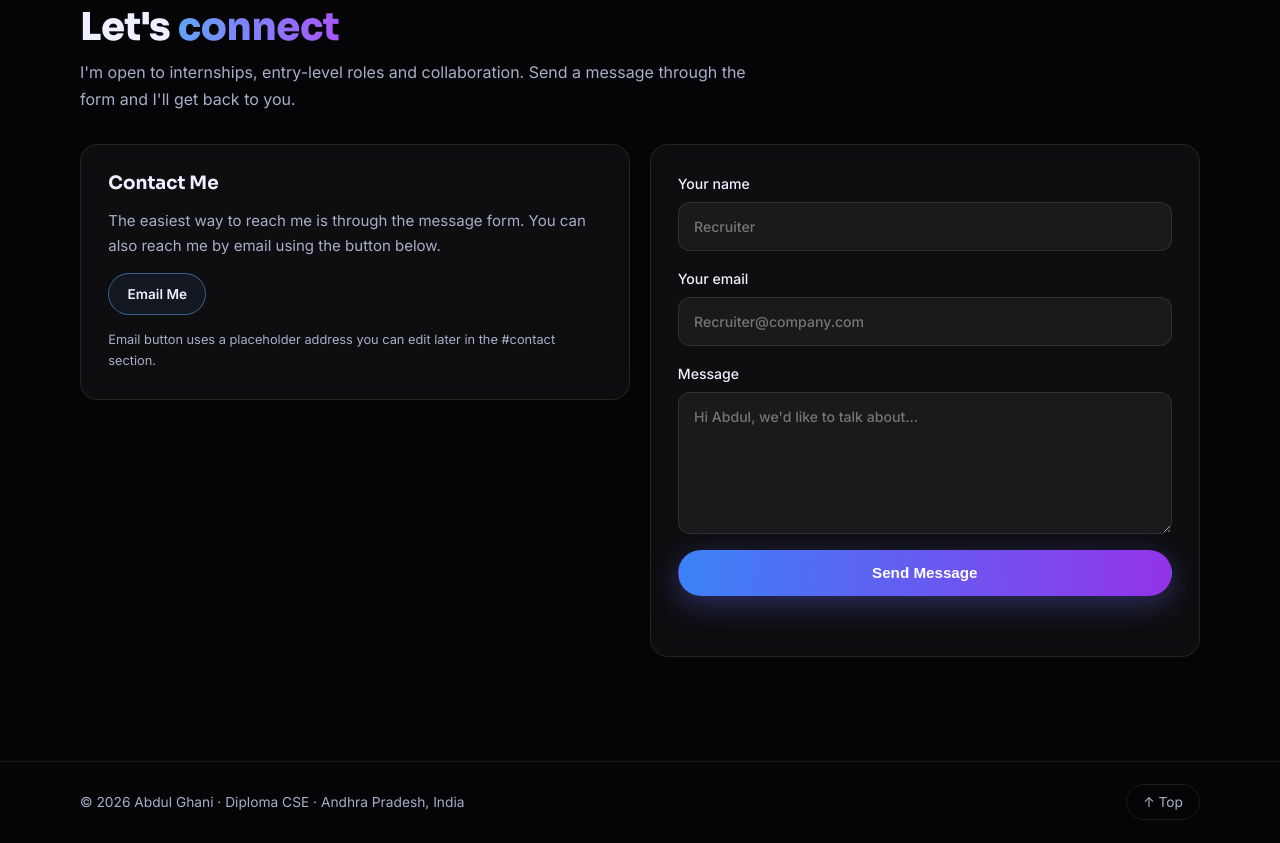
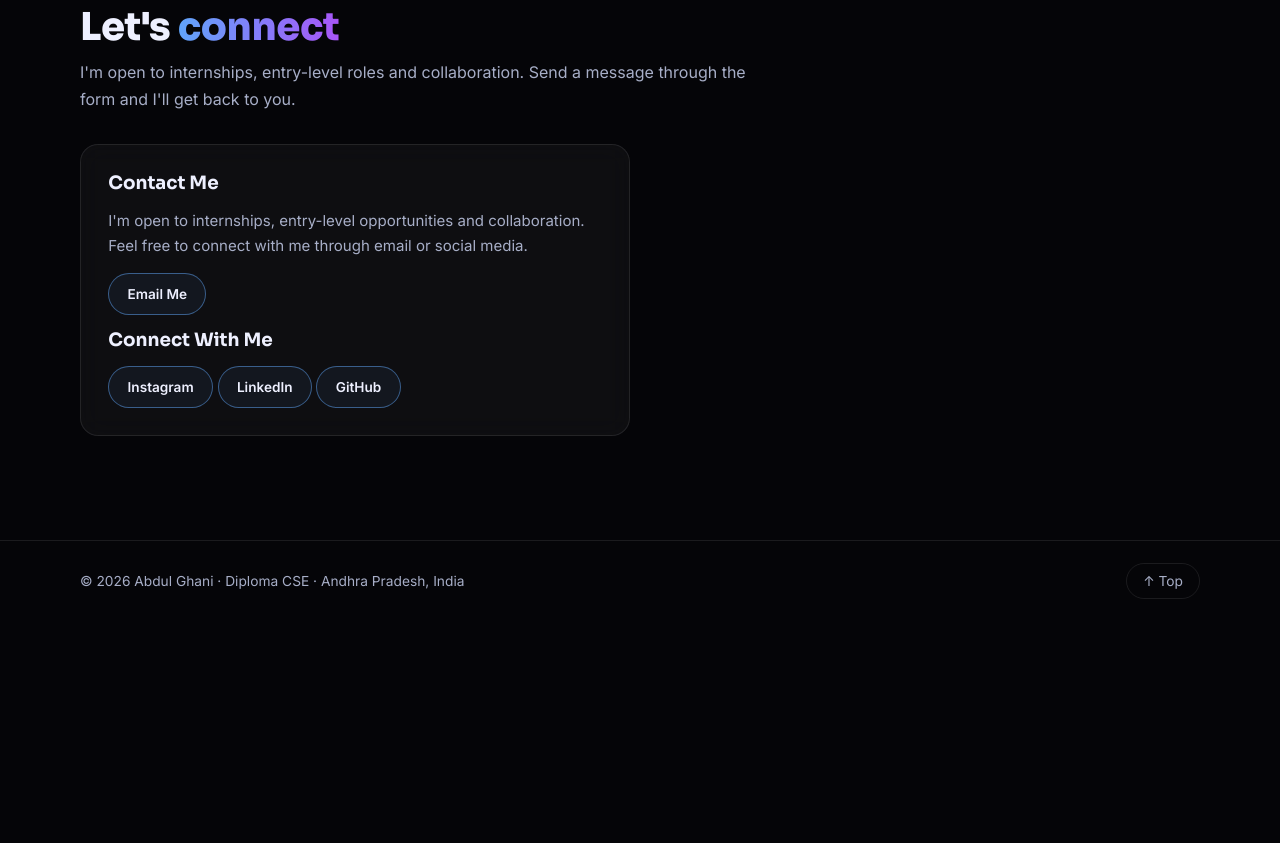
Before and after one commit to abdulghanimobin2024-bit/abdulghani002, a plain HTML site: page index.html in a window 1280 px wide. Shown: the part 3697-4540 px from the top of the page. After the commit the page ends 4319 px from the top, so only its background shows below. Drawn offline with Linux system fonts and the light colour scheme.

Commit message:
Update index.html

```diff
--- a/index.html
+++ b/index.html
@@ -199,28 +199,44 @@
         <p class="section-eyebrow reveal">// get in touch</p>
         <h2 class="section-title reveal">Let's <span class="gradient-text">connect</span></h2>
         <p class="section-sub reveal">I'm open to internships, entry-level roles and collaboration. Send a message through the form and I'll get back to you.</p>
-        <div class="contact-grid">
-          <div class="contact-links reveal">
-            <div class="glass contact-intro">
-              <h3>Contact Me</h3>
-              <p>The easiest way to reach me is through the message form. You can also reach me by email using the button below.</p>
-              <!-- TODO: replace the address below with your real email when ready -->
-              <p><a class="btn btn-small btn-outline" href="mailto: abdulghanimobin2024@gmail.com">Email Me</a></p>
-              <p class="contact-hint">Email button uses a placeholder address you can edit later in the #contact section.</p>
-            </div>
-            <!-- Resume download removed: no real resume uploaded yet. Re-add a download link here after replacing resume.pdf with the real file. -->
-          </div>
-          <form class="glass contact-form reveal" name="contact" method="POST" action="/thank-you" data-netlify="true" netlify-honeypot="bot-field">
-            <input type="hidden" name="form-name" value="contact" />
-            <p class="hidden-field" aria-hidden="true"><label>Don't fill this out: <input name="bot-field" tabindex="-1" autocomplete="off" /></label></p>
-            <label>Your name<input type="text" name="name" placeholder="Recruiter" required autocomplete="name" /></label>
-            <label>Your email<input type="email" name="email" placeholder="Recruiter@company.com" required autocomplete="email" /></label>
-            <label>Message<textarea name="message" rows="5" placeholder="Hi Abdul, we'd like to talk about…" required></textarea></label>
-            <button type="submit" class="btn btn-gradient" id="sendBtn">Send Message</button>
-            <p class="form-note" id="formNote" role="status"></p>
-          </form>
-        </div>
+
+<div class="contact-grid">
+  <div class="contact-links reveal">
+    <div class="glass contact-intro">
+      <h3>Contact Me</h3>
+
+      <p>
+        I'm open to internships, entry-level opportunities
+        and collaboration. Feel free to connect with me
+        through email or social media.
+      </p>
+
+      <p>
+        <a class="btn btn-small btn-outline"
+           href="mailto:abdulghanimobin2024@gmail.com">
+          Email Me
+        </a>
+      </p>
+
+      <h3 class="social-heading">Connect With Me</h3>
+
+      <div class="social-links">
+        <a class="btn btn-small btn-outline"
+           href="https://www.instagram.com/mr_ghani__002?knvt=MXE2NWdvaWNicXIwYQ=="
+           target="_blank" rel="noopener noreferrer">Instagram</a>
+
+        <a class="btn btn-small btn-outline"
+           href="https://www.linkedin.com/in/ghani-abdul-932027390"
+           target="_blank" rel="noopener noreferrer">LinkedIn</a>
+
+        <a class="btn btn-small btn-outline"
+           href="https://github.com/abdulghanimobin2024-bit"
+           target="_blank" rel="noopener noreferrer">GitHub</a>
       </div>
+    </div>
+  </div>
+</div>
+
     </section>
   </main>
 
```
